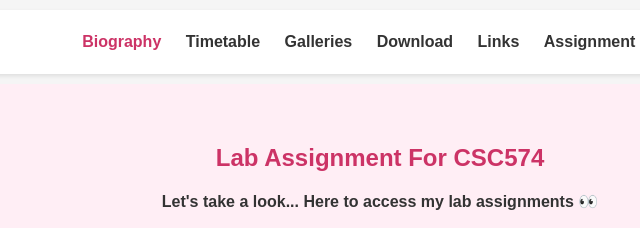
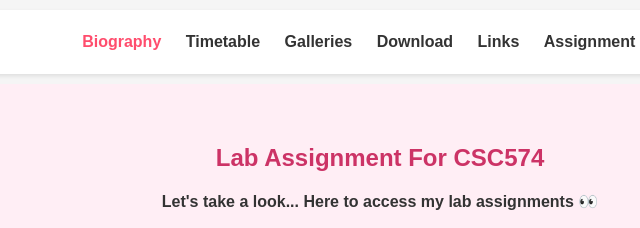
Before and after one commit to mochyto/mocha-concha, a plain HTML site: page Assignment.html in a window 1280 px wide. In both pictures the pointer is over the link "Biography". Shown: the top 228 px of the page, 260-900 px from the left. Drawn offline with Linux system fonts and the light colour scheme.

Commit message:
Update Assignment.html

```diff
--- a/Assignment.html
+++ b/Assignment.html
@@ -28,15 +28,16 @@
       height: 40px;
     }
 
-    .center nav a {
+     .center nav a {
       margin: 0 10px;
       text-decoration: none;
       color: #333;
       font-weight: bold;
+      font-size: 16px;
     }
 
     .center nav a:hover {
-      color: #cc3366;
+      color: #ff4d6d;
     }
 
     .social img {
```
